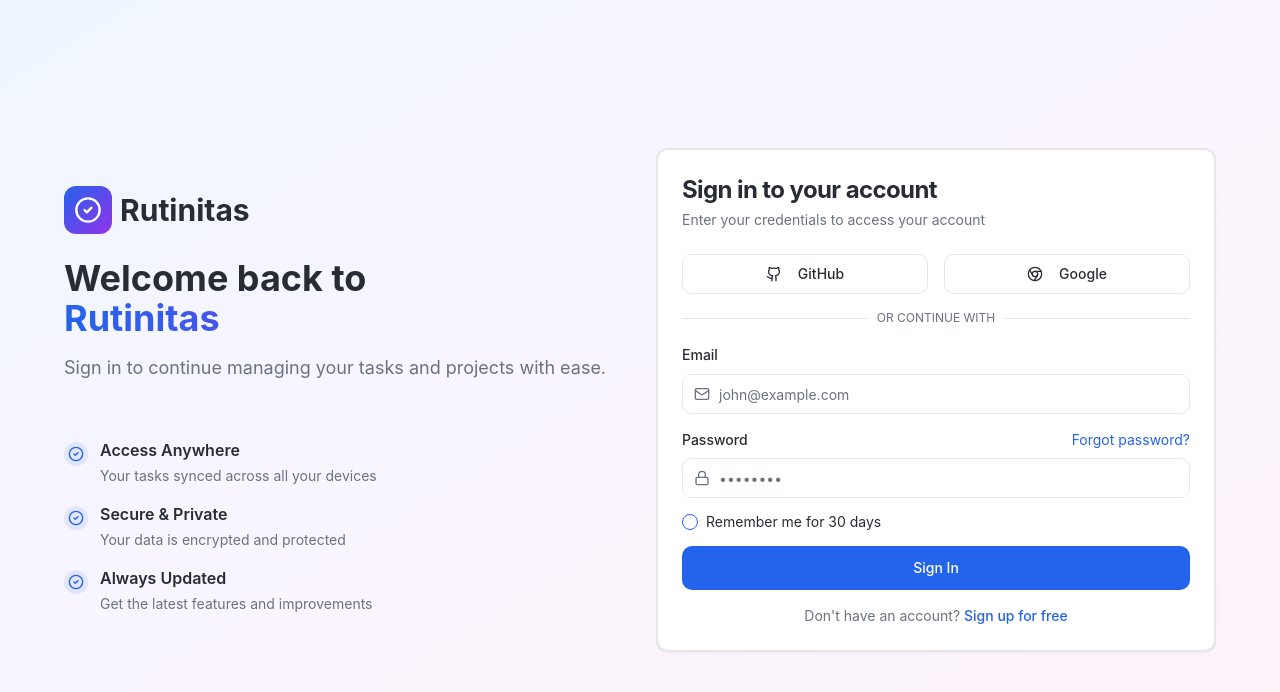
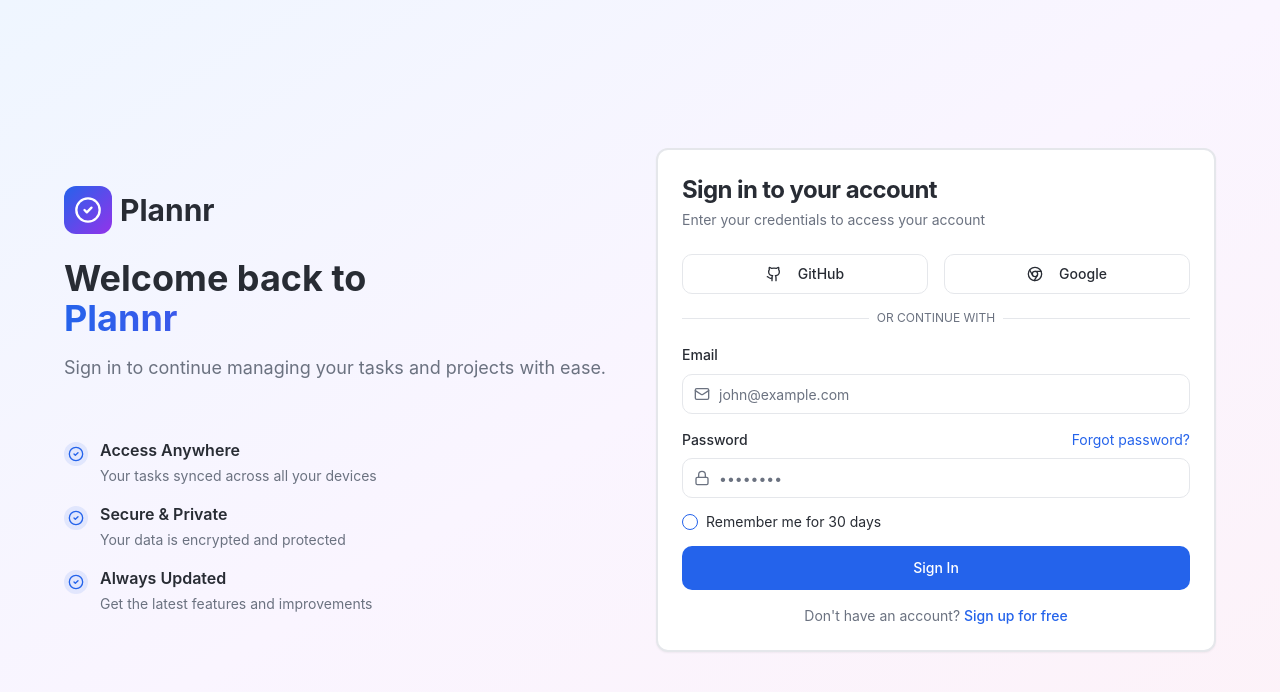
Before and after one commit to sarswatPreeti/Plannr, a React (Vite) app: page /signin in a window 1280 px wide. Shown: the top 692 px of the page. Built offline with nearby package versions, Linux system fonts and the light colour scheme; no server answers; the HTML template or start-up script is replaced by a standard one.

Commit message:
refactor: rebrand application from Rutinitas to Plannr

```diff
--- a/index.html
+++ b/index.html
@@ -3,11 +3,11 @@
   <head>
     <meta charset="UTF-8" />
     <meta name="viewport" content="width=device-width, initial-scale=1.0" />
-    <title>Rutinitas - Modern Todo Management</title>
+    <title>Plannr - Modern Todo Management</title>
     <meta name="description" content="A beautiful, modern todo management app inspired by Notion, Todoist, and Linear. Organize your tasks, projects, and daily routines effortlessly." />
-    <meta name="author" content="Rutinitas" />
+    <meta name="author" content="Plannr" />
 
-    <meta property="og:title" content="Rutinitas - Modern Todo Management" />
+    <meta property="og:title" content="Plannr - Modern Todo Management" />
     <meta property="og:description" content="A beautiful, modern todo management app inspired by Notion, Todoist, and Linear. Organize your tasks, projects, and daily routines effortlessly." />
     <meta property="og:type" content="website" />
 
--- a/src/pages/Landing.tsx
+++ b/src/pages/Landing.tsx
@@ -92,7 +92,7 @@
               <div className="w-8 h-8 rounded-lg bg-gradient-to-br from-blue-600 to-purple-600 flex items-center justify-center">
                 <CheckCircle2 className="w-5 h-5 text-white" />
               </div>
-              <span className="font-bold text-xl">Rutinitas</span>
+              <span className="font-bold text-xl">Plannr</span>
             </div>
             <div className="flex items-center gap-4">
               <Button variant="ghost" onClick={() => scrollToSection('features')}>Features</Button>
@@ -121,7 +121,7 @@
             Organize Your Life,<br />Achieve Your Goals
           </h1>
           <p className="text-xl text-muted-foreground mb-8 max-w-2xl mx-auto">
-            Rutinitas helps you manage tasks, projects, and daily routines with a beautiful,
+            Plannr helps you manage tasks, projects, and daily routines with a beautiful,
             intuitive interface inspired by the best productivity tools.
           </p>
           <div className="flex gap-4 justify-center">
@@ -232,7 +232,7 @@
             Ready to Get Started?
           </h2>
           <p className="text-xl text-white/90 mb-8">
-            Join thousands of users who are already managing their tasks better with Rutinitas
+            Join thousands of users who are already managing their tasks better with Plannr
           </p>
           <div className="flex gap-4 justify-center">
             <Link to="/signup">
@@ -254,7 +254,7 @@
                 <div className="w-8 h-8 rounded-lg bg-gradient-to-br from-blue-600 to-purple-600 flex items-center justify-center">
                   <CheckCircle2 className="w-5 h-5 text-white" />
                 </div>
-                <span className="font-bold text-lg">Rutinitas</span>
+                <span className="font-bold text-lg">Plannr</span>
               </div>
               <p className="text-sm text-muted-foreground">
                 Modern task management for modern teams
@@ -286,7 +286,7 @@
             </div>
           </div>
           <div className="mt-8 pt-8 border-t border-border text-center text-sm text-muted-foreground">
-            <p>&copy; 2025 Rutinitas. All rights reserved.</p>
+            <p>&copy; 2025 Plannr. All rights reserved.</p>
           </div>
         </div>
       </footer>
--- a/src/pages/Settings.tsx
+++ b/src/pages/Settings.tsx
@@ -48,7 +48,7 @@
   const handleThemeChange = async (newTheme: string) => {
     setTheme(newTheme);
     try {
-      await userService.updatePreferences({ theme: newTheme });
+      await userService.updatePreferences({ theme: newTheme as 'light' | 'dark' | 'system' });
       toast({
         title: "Success",
         description: "Theme updated successfully",
@@ -144,7 +144,7 @@
           <Card className="mb-6">
             <CardHeader>
               <CardTitle>Appearance</CardTitle>
-              <CardDescription>Customize how Rutinitas looks on your device</CardDescription>
+              <CardDescription>Customize how Plannr looks on your device</CardDescription>
             </CardHeader>
             <CardContent className="space-y-6">
               <div className="space-y-3">
--- a/src/pages/SignIn.tsx
+++ b/src/pages/SignIn.tsx
@@ -64,14 +64,14 @@
               <div className="w-12 h-12 rounded-xl bg-gradient-to-br from-blue-600 to-purple-600 flex items-center justify-center">
                 <CheckCircle2 className="w-7 h-7 text-white" />
               </div>
-              <span className="font-bold text-3xl">Rutinitas</span>
+              <span className="font-bold text-3xl">Plannr</span>
             </Link>
 
             <div className="space-y-4">
               <h1 className="text-4xl font-bold">
                 Welcome back to
                 <span className="block bg-gradient-to-r from-blue-600 to-purple-600 bg-clip-text text-transparent">
-                  Rutinitas
+                  Plannr
                 </span>
               </h1>
               <p className="text-lg text-muted-foreground">
--- a/src/pages/SignUp.tsx
+++ b/src/pages/SignUp.tsx
@@ -86,7 +86,7 @@
               <div className="w-12 h-12 rounded-xl bg-gradient-to-br from-blue-600 to-purple-600 flex items-center justify-center">
                 <CheckCircle2 className="w-7 h-7 text-white" />
               </div>
-              <span className="font-bold text-3xl">Rutinitas</span>
+              <span className="font-bold text-3xl">Plannr</span>
             </Link>
 
             <div className="space-y-4">
@@ -97,7 +97,7 @@
                 </span>
               </h1>
               <p className="text-lg text-muted-foreground">
-                Join thousands of users who are already managing their tasks and projects more efficiently with Rutinitas.
+                Join thousands of users who are already managing their tasks and projects more efficiently with Plannr.
               </p>
             </div>
 
```
Also changed, not shown: 1 other file (tests, documents, lock files or other folders).
